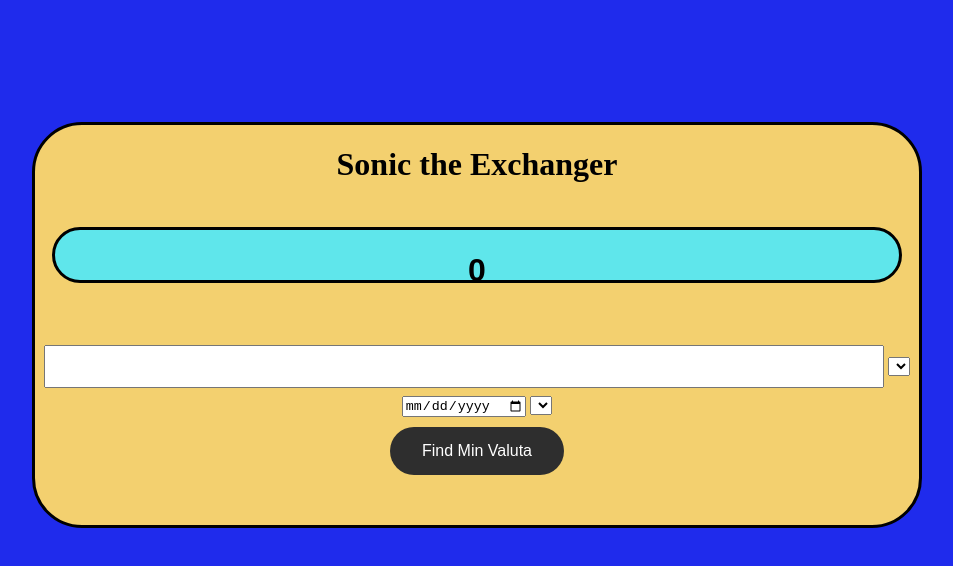
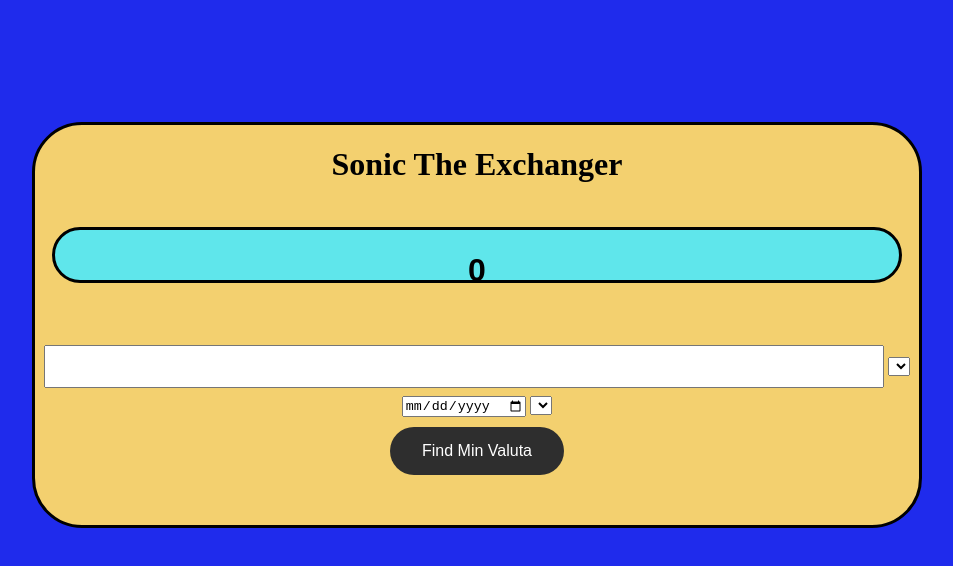
Before and after one commit to alex191a/Exchange_page, a plain HTML site: page index.html in a window 1280 px wide. Shown: the whole page, without its empty margins (163-1116 px from the left). Drawn offline with Linux system fonts and the light colour scheme; no server answers.

Commit message:
Sonic The Exchanger

```diff
--- a/index.html
+++ b/index.html
@@ -7,7 +7,7 @@
     </head>
     <body onload="Hello()">
         <div class="containers">
-            <h1>Sonic the Exchanger</h1>
+            <h1>Sonic The Exchanger</h1>
             <div class="container">
                 <h1 id="test" class="test">0</h1>
             </div>
```
